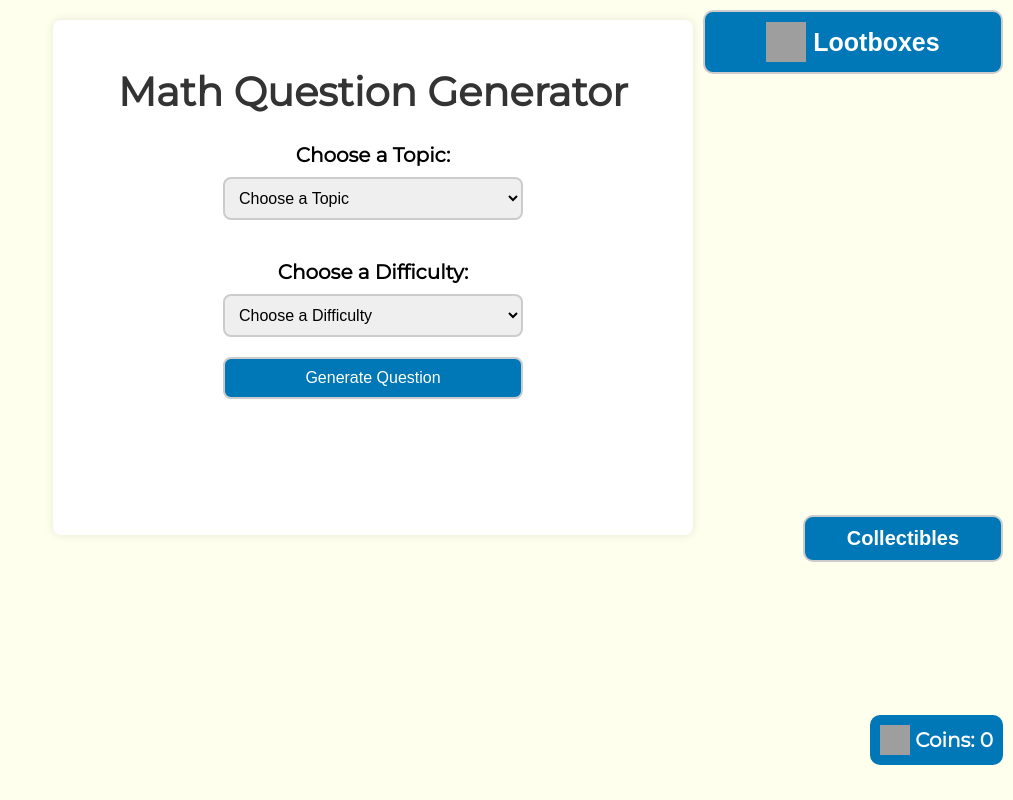
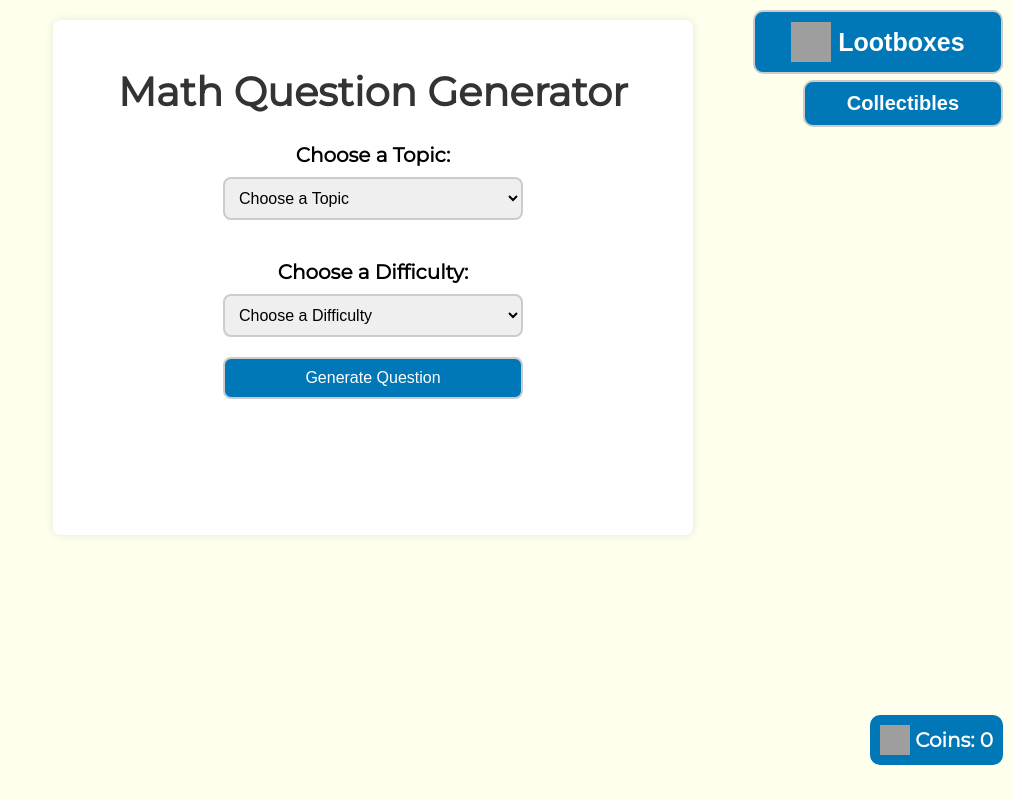
Before and after one commit to IzumiWasTaken/SK-Maths-Competition-2024, a Flask app: page / in a window 1280 px wide. Shown: the whole page, without its empty margins (267-1280 px from the left). Run offline with Flask 3, Linux system fonts and the light colour scheme; grey boxes are pictures that could not be loaded.

Commit message:
Update index2.html

```diff
--- a/templates/index2.html
+++ b/templates/index2.html
@@ -12,9 +12,9 @@
             font-size: 20px;
             font-family: Montserrat;
             background-color: #FFFFED;
+            align-items: flex-start;
             display: flex;
             justify-content: center;
-            align-items: flex-start;
             height: 100vh;
             margin: 0;
             padding: 0;
@@ -50,12 +50,13 @@
             vertical-align: middle;
         }
         .gacha-button {
-            position: fixed;
             display: block !important;
+            position: fixed
             right: 10px;
             top: 10px;
+            width: 250px;
+            margin-top: 10px;
             padding: 10px;
-            margin-bottom: 5px;
             border-radius: 10px;
             text-align: center;
             font-size: 25px;
@@ -67,7 +68,9 @@
             display: none;
             position: fixed;
             right: 10px;
+            height: 63.37px;
             top: 10px;
+            margin-top: 123px;
             padding: 10px;
             border-radius: 10px;
             text-align: center;
@@ -82,10 +85,12 @@
             margin-bottom: auto;
             vertical-align: middle;
         }
+
         .collectibles-button {
             display: block !important;
             position: fixed;
             right: 10px;
+            top: 80px;
             width: 200px;
             padding: 10px;
             border-radius: 10px;
@@ -94,7 +99,6 @@
             font-weight: bold;
             background-color: #0077B6;
             color: #fff;
-            z-index: 99;
         }
         h1 {
             color: #333;
@@ -129,6 +133,17 @@
         #generated-problem, #gpt-response {
             font-size: 1.2em;
             color: #555;
+        }
+        .btn-button {
+            margin-bottom: 5px;
+            right: 10px;
+            position: fixed;
+            display: flex;
+            justify-content: right;
+            float: right !important;
+        }
+        .btn-button:last-child {
+            margin-bottom:0;
         }
         .loader {
             width: 48px;
@@ -203,16 +218,6 @@
             background-color: #b82323;
             color: #fff;
         }
-        .btn-group button {
-            padding: 10px 24px; /* Some padding */
-            cursor: pointer; /* Pointer/hand icon */
-            width: 50%; /* Set a width if needed */
-            display: block; /* Make the buttons appear below each other */
-        }
-
-          .btn-group button:not(:last-child) {
-            border-bottom: none; /* Prevent double borders */
-        }
     </style>
     <!-- Include MathJax -->
     <script src="https://polyfill.io/v3/polyfill.min.js?features=es6"></script>
@@ -281,20 +286,24 @@
             <div id="rewardDisplay" class="reward"></div>
             <img id="rewardImage" src="" alt="Reward Image" style="display: none; margin-top: 20px; width: 200px;">
         </div>
-        <button id = "collectibles-button" class = "collectibles-button">
-            <div class = "collectibles-text" id = "collectiblesButton">Collectibles</div>
-        </button>
+    </div>
+
+    <div class = "btn-button">
          <button class="gacha-button" id="gacha-button">
             <!-- <img src = 'C:\Users\Krittaphat\Desktop\Maths Competition 2024\Pokeball.png' width = 45 height = 45 class="gacha-center"> -->
             <img src = 'https://seeklogo.com/images/P/pokeball-logo-DC23868CA1-seeklogo.com.png' width = 40 height = 40 class="gacha-center">
             <div class = "gacha-center" id="gachaButton">Lootboxes</div>
         </button>
+        <button id = "collectibles-button" class = "collectibles-button">
+            <div class = "collectibles-text" id = "collectiblesButton">Collectibles</div>
+        </button>
         <button class="gacha-back-button" id="gacha-back-button">
             <div class = "gacha-center" id="gachaBackButton">Back</div>
         </button>
-    </div>
+    <div>
+</body>
 
-    <script src="https://code.jquery.com/jquery-3.6.0.min.js"></script>
+<script src="https://code.jquery.com/jquery-3.6.0.min.js"></script>
     <script>
         let coins = 0
         let rewards_1 = 0
@@ -368,6 +377,10 @@
                 $('#generateForm')[0].reset();
                 $('#problem-container, #response-container, #feedback-container').hide();
                 $('#generated-problem, #gpt-response').text('');
+                $('.gacha-center').show();
+                $('#gacha-center').show();
+                $('.gacha-button').show();
+                $('#gacha-button').show();
             });
 
             $('#gacha-button').on('click', function() {
@@ -375,10 +388,13 @@
                 $('.choice-button').removeClass('button_correct button_wrong').prop('disabled', false);
                 $('#generateForm')[0].reset();
                 $('#problem-container, #response-container, #feedback-container, #generateForm, #gacha-button').hide();
+                $(this).hide();
+                $('.gacha-button').hide();
+                $('#gacha-button').hide();
             });
 
             $('#collectibles-button').on('click', function() {
-                $('#problem-container, #response-container, #feedback-container, #generateForm, #collectibles-button').hide();
+                $('#problem-container, #response-container, #feedback-container, #generateForm, #collectibles-button, #gacha-container').hide();
                 $('.choice-button').removeClass('button_correct button_wrong').prop('disabled', false);
                 $('#generateForm')[0].reset();
                 $('#gacha-back-button').show();
@@ -556,6 +572,5 @@
             }
         }
         document.getElementById("openButton").addEventListener("click", openLootBox)
-    </script>
-</body>
+</script>
 </html>
```
